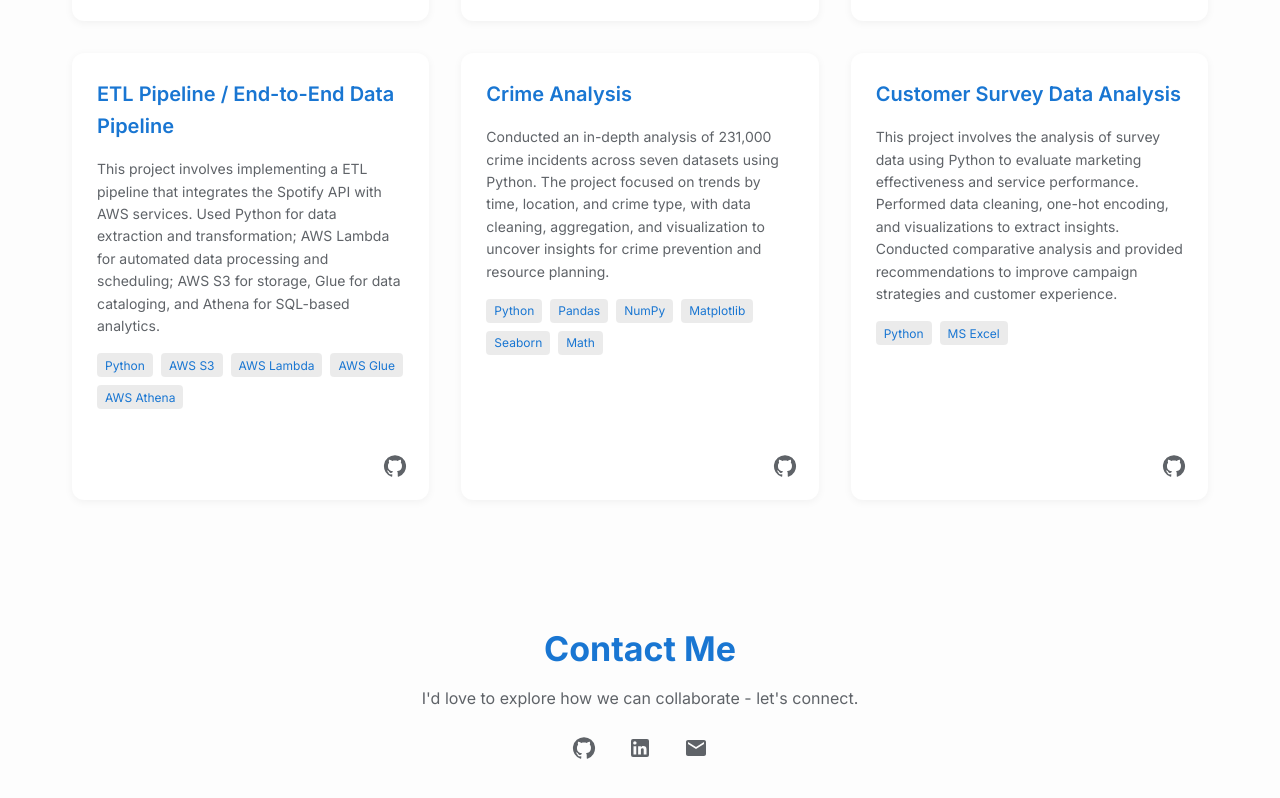
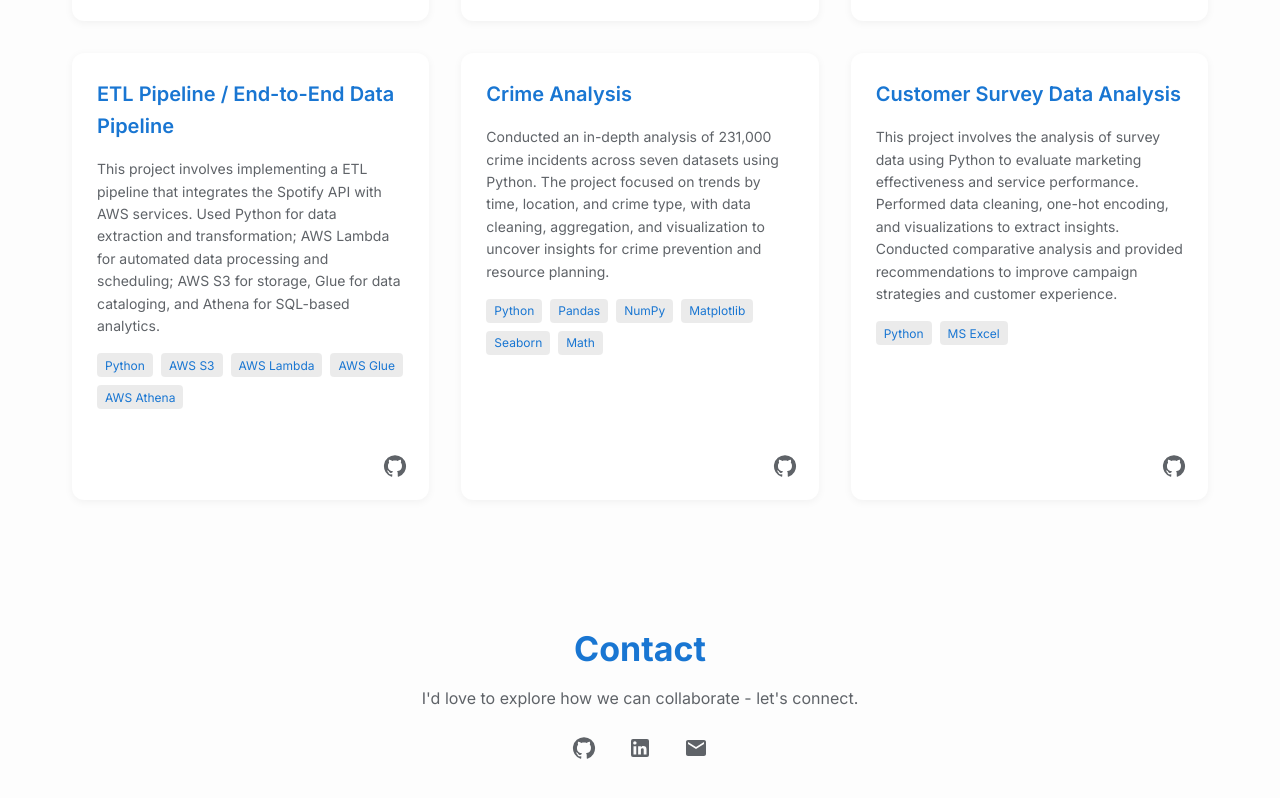
Before and after one commit to viraj-dhane/viraj-dhane.github.io, a React (Vite) app: page / in a window 1280 px wide. Shown: the part 2645-3443 px from the top of the page. Built offline with nearby package versions, Linux system fonts and the light colour scheme.

Commit message:
Updated resume link and contact section header

```diff
--- a/src/components/Contact.tsx
+++ b/src/components/Contact.tsx
@@ -28,7 +28,7 @@
               textAlign: "center",
             }}
           >
-            Contact Me
+            Contact
           </Typography>
         </motion.div>
 
--- a/src/components/Home.tsx
+++ b/src/components/Home.tsx
@@ -139,7 +139,7 @@
                       backgroundColor: "rgba(100, 255, 218, 0.1)",
                     },
                   }}
-                  href="https://github.com/viraj-dhane/viraj-dhane.github.io/blob/main/src/assets/viraj_dhane_resume.pdf"
+                  href="https://drive.google.com/file/d/1nraZJIEGv3d-8zYwLSDZq4UGRIuzPVSP/view?usp=sharing"
                   target="_blank"
                 >
                   Resume
```
Also changed, not shown: 1 other file (tests, documents, lock files or other folders).
